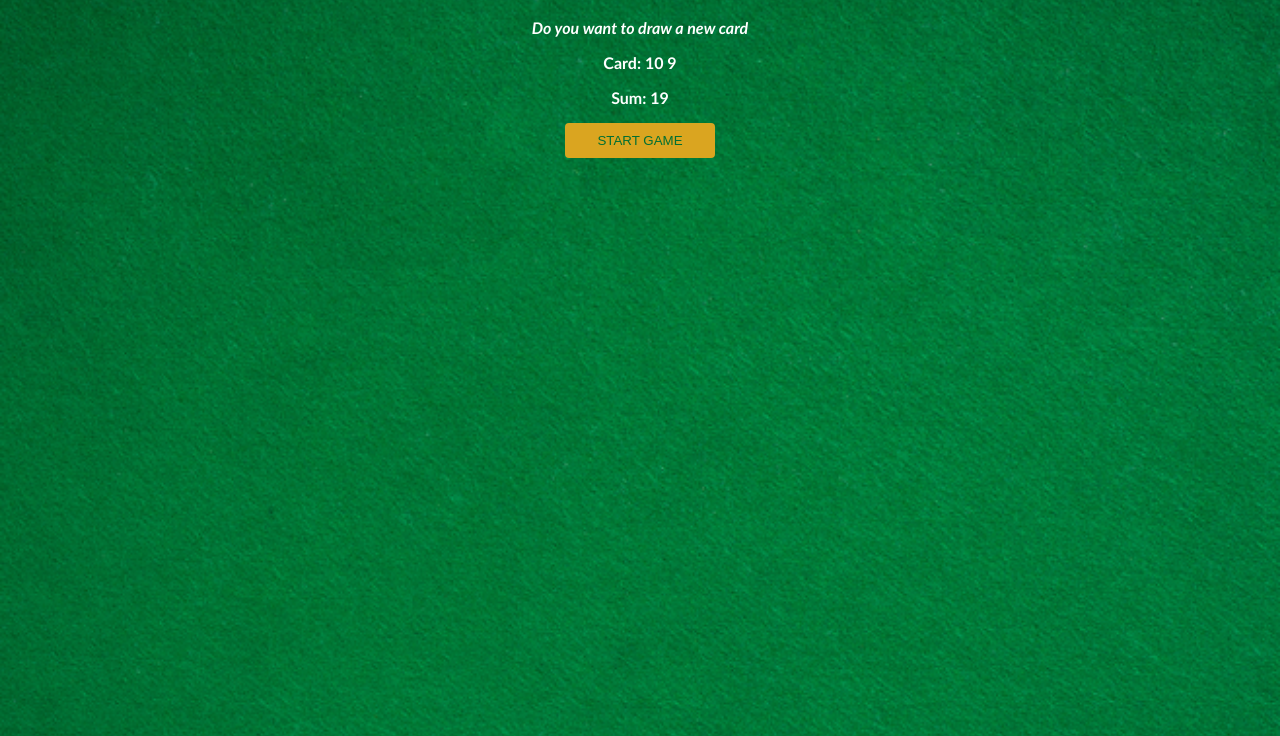
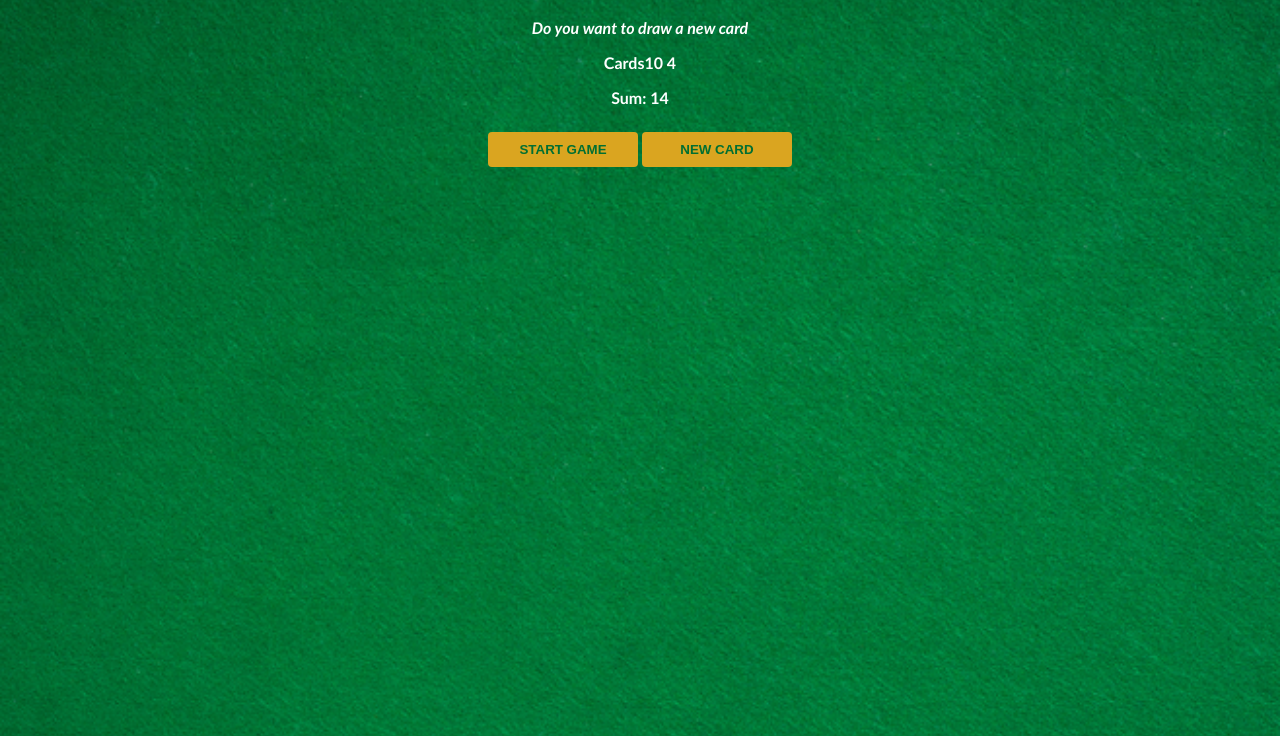
Before and after one commit to Riyaz5027/blackjack, a plain HTML site: page index.html in a window 1280 px wide. Both pictures are taken after a click on the button "START GAME". Shown: the part 64-800 px from the top of the page. Drawn offline with Linux system fonts and the light colour scheme.

Commit message:
Arrays and for loop

```diff
--- a/index.css
+++ b/index.css
@@ -20,5 +20,7 @@ button{
     width:150px;
     background-color:goldenrod;
     color:#016f32;
-
+    margin-top:9px;
+    margin-bottom:9px;
+    font-weight:bold;
 }
--- a/index.html
+++ b/index.html
@@ -9,6 +9,7 @@
 <p id="cards-el">Cards</p>
 <p id="sum-el">Sum:</p>
 <button onclick="startGame()">START GAME</button>
+<button onclick="newCard()">NEW CARD</button>
 <script src="script.js"></script>
 </body>
 </html>
--- a/script.js
+++ b/script.js
@@ -1,15 +1,24 @@
 let firstCard = 10
-let secondCard = 9
+let secondCard = 4
 let sum = firstCard + secondCard
 let hasBlackJack = false
 let isAlive = true
 let message = ""
+let cards=[firstCard,secondCard]
 
 //alternative to document.getElementByID("sum-el") is
 //document.querySelector("#sum-el")
 
+
+
 function startGame() {
-    document.getElementById("cards-el").textContent="Card: " + " " + firstCard + " " + secondCard
+    renderGame()
+}
+function renderGame() {
+    for(let i=0;i<cards.length;i++)
+    {
+        document.getElementById("cards-el").textContent+=cards[i]+" "
+    }
     document.getElementById("sum-el").textContent="Sum: "+sum
     if (sum <= 20) {
         message = "Do you want to draw a new card"
@@ -25,3 +34,9 @@ function startGame() {
     document.getElementById("message-el").textContent=message
     console.log(message)
 }
+
+function newCard(){
+    let card = 7
+    sum += card
+    renderGame()
+}
```
